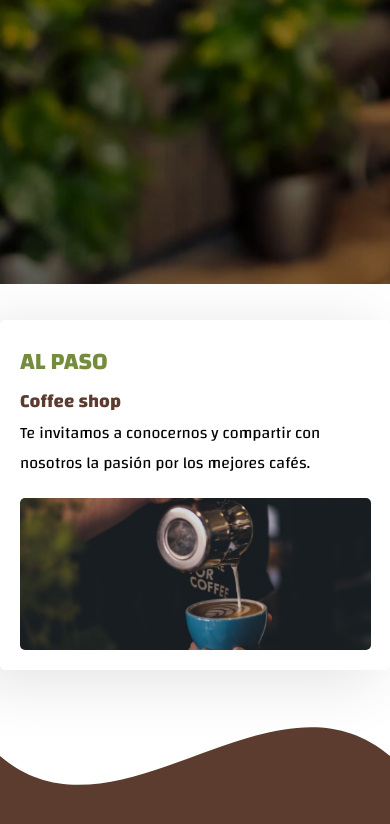
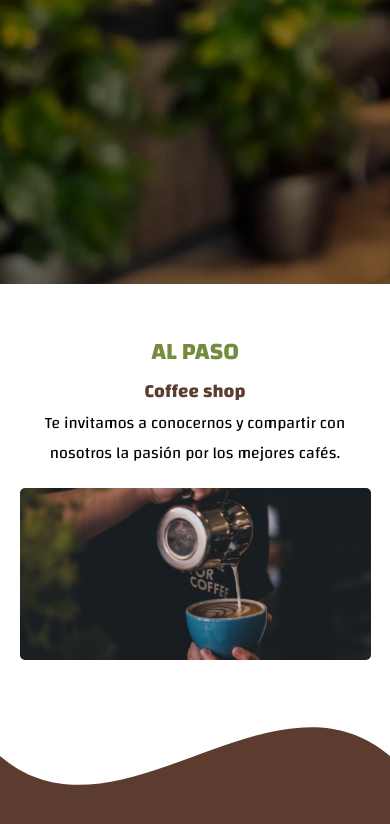
Before and after one commit to erikschrettel/cafecitov1, a plain HTML site: page index.html in a window 390 px wide. Shown: the part 618-1442 px from the top of the page. Drawn offline with Linux system fonts and the light colour scheme; a web font is replaced by a local one.

Commit message:
Arregle la section 2

```diff
--- a/assets/style.css
+++ b/assets/style.css
@@ -276,7 +276,6 @@ background-size: cover;
 height: 250px;
 width: 100%;
 border-radius: 5px;
-flex-wrap: wrap;
 }
 
 .article__texts {
@@ -294,10 +293,9 @@ color: var(--green)
 @media (max-width:768px) {
 
     .article__content {
-        padding: 20px 0;
-        max-width: 768px;
+        padding: 10px 0;
         height: 350px;
-
+        box-shadow: none;
     }
     #about-us {
         display: flex;
@@ -305,10 +303,14 @@ color: var(--green)
     }
 
     .article__img {
+        background-image: url(/assets/imgs/photo-1595441721716-67792383506e.jpg);
         height: 100%;
         width: 90%;
-        display: flex;
-        flex-direction: column;
+        border-radius: 5px;
+    }
+
+    .article__texts {
+        text-align: center;
     }
 }
 
```
